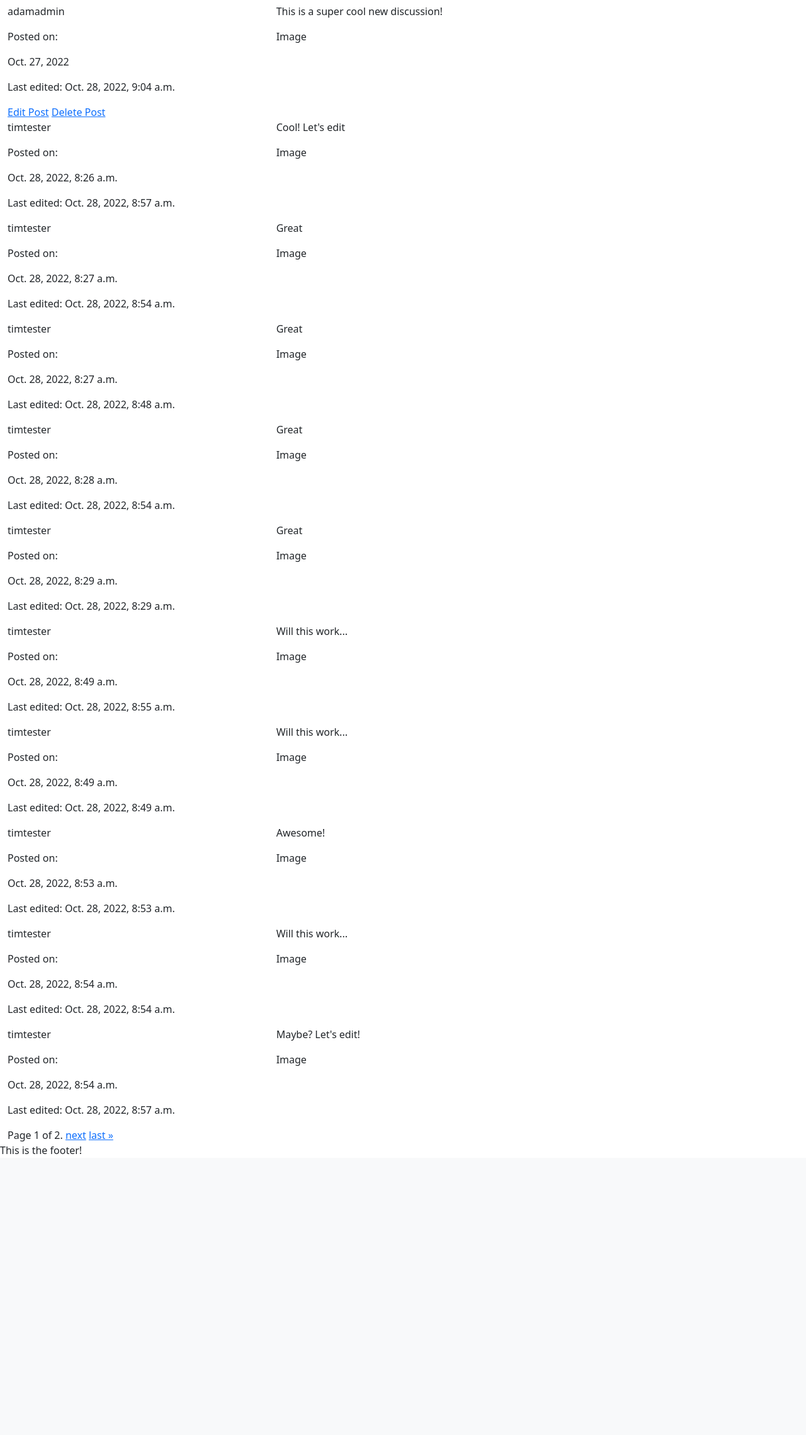
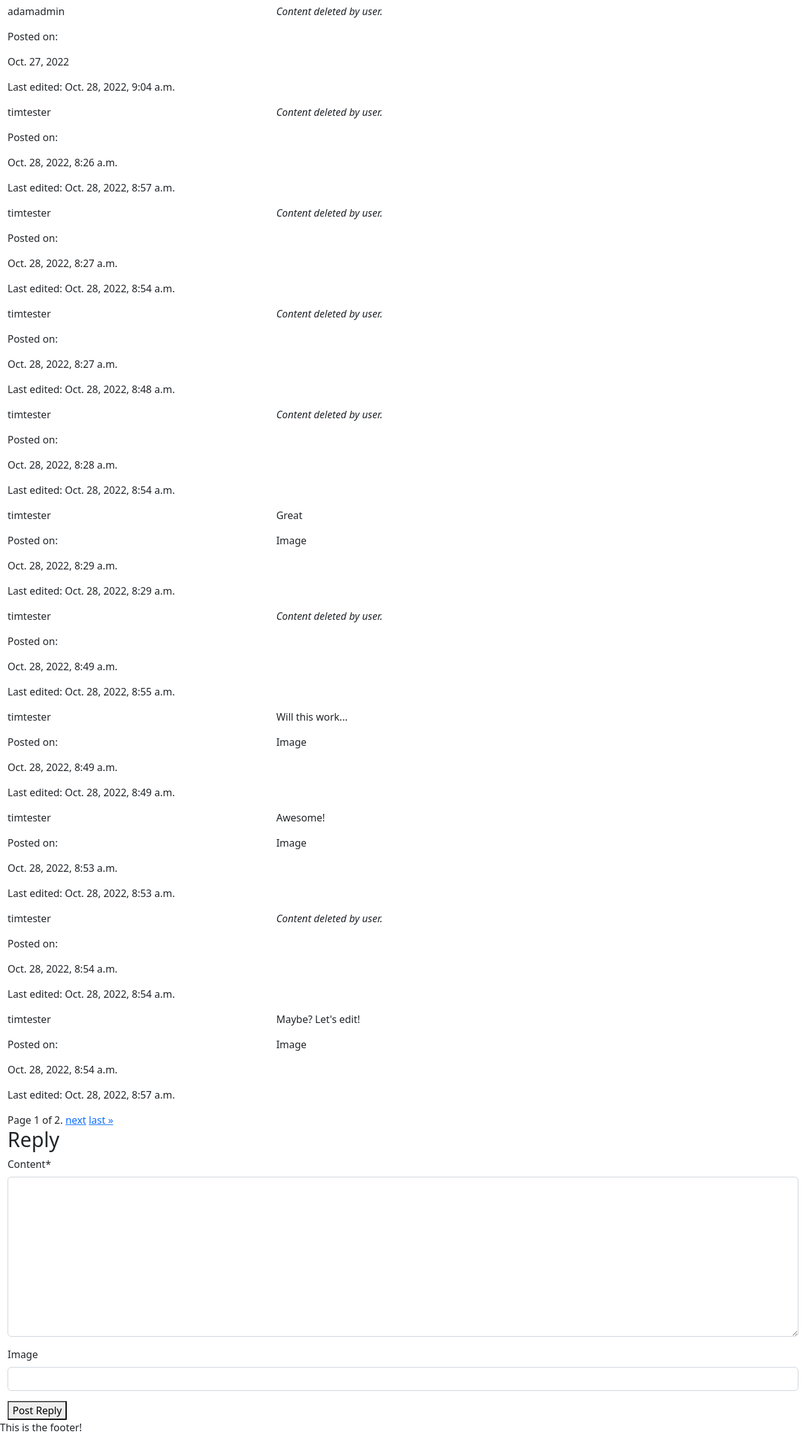
Before and after one commit to SJECollins/plant-exchange, a Django app: page /forums/view_topic/1 in a window 1280 px wide. Shown: the part 106-2384 px from the top of the page at 63% size. Before the commit the page ends 1938 px from the top, so only its background shows below. Run offline with Django 4.2, Linux system fonts and the light colour scheme; a user stored in the database is signed in; data comes from the database, SQL or seed files in the repository; both versions use the stored data as it was after the commit; some libraries are stand-ins or nearby versions.

Commit message:
Working forums views

```diff
--- a/forums/templates/forums/edit_reply.html
+++ b/forums/templates/forums/edit_reply.html
@@ -1,4 +1,6 @@
 {% extends 'base.html' %}
+
+{% load crispy_forms_tags %}
 
 {% block title %}
 Edit Reply
--- a/forums/templates/forums/forum.html
+++ b/forums/templates/forums/forum.html
@@ -16,7 +16,7 @@
     <div class="col-12">
         <!-- Paginated discussions -->
         {% for discussion in page_obj %}
-        <a href="#"> {{ discussion.title }}</a>
+        <a href="{% url 'forums:view_topic' topic_id=discussion.id %}"> {{ discussion.title }}</a>
         {% endfor %}
     <div class="pagination">
         <span class="step-links">
--- a/forums/templates/forums/thread.html
+++ b/forums/templates/forums/thread.html
@@ -1,4 +1,6 @@
 {% extends 'base.html' %}
+
+{% load crispy_forms_tags %}
 
 {% block title %}
 {{ discussion.title }}
@@ -21,16 +23,20 @@
                 <p>{{ discussion.created_on }}</p>
             </div>
             <div class="col-8">
+                {% if discussion.deleted %}
+                <p><em>Content deleted by user.</em></p>
+                {% else %}
                 <p>{{ discussion.content }}</p>
                 <p>Image</p>
+                {% endif %}
             </div>
             <div>
                 <p>Last edited: {{ discussion.last_edited }}</p>
             </div>
-            {% if discussion.creator == request.user %}
+            {% if discussion.creator == request.user and not discussion.deleted %}
             <div>
-                <a href="">Edit Post</a>
-                <a href="">Delete Post</a>
+                <a href="{% url 'forums:edit_topic' pk=discussion.id %}">Edit Post</a>
+                <a href="{% url 'forums:delete_topic' topic_id=discussion.id %}">Delete Post</a>
             </div>
             {% endif %}
         </div>
@@ -43,16 +49,22 @@
                 <p>{{ post.created_on }}</p>
             </div>
             <div class="col-8">
+                {% if post.deleted %}
+                <p><em>Content deleted by user.</em></p>
+                {% else %}
                 <p>{{ post.content }}</p>
                 <p>Image</p>
+                {% endif %}
             </div>
             <div>
                 <p>Last edited: {{ post.last_edited }}</p>
             </div>
             {% if post.creator == request.user %}
             <div>
-                <a href="">Edit Post</a>
-                <a href="">Delete Post</a>
+                {% if not post.deleted %}
+                <a href="{% url 'forums:edit_reply' pk=post.id %}">Edit Post</a>
+                <a href="{% url 'forums:delete_reply' reply_id=post.id %}">Delete Post</a>
+                {% endif %}
             </div>
             {% endif %}
         </div>
@@ -74,12 +86,16 @@
                 {% endif %}
             </span>
         </div>
-
     </div>
 </section>
 <section class="container-fluid">
     <div class="col-12">
-        <!-- Below discussion - holds the reply button? -->
+        <h2>Reply</h2>
+        <form method="POST">
+            {% csrf_token %}
+            {{ post_form|crispy }}
+            <button type="submit">Post Reply</button>
+        </form>
     </div>
 </section>
 
--- a/forums/urls.py
+++ b/forums/urls.py
@@ -8,8 +8,8 @@ urlpatterns = [
     path('forum/<forum_id>', views.ForumView.as_view(), name='forum'),
     path('new_topic/<forum_id>', views.TopicCreate.as_view(), name='new_topic'),
     path('view_topic/<topic_id>', views.TopicView.as_view(), name='view_topic'),
-    path('edit_topic/<topic_id>', views.TopicEdit.as_view(), name='edit_topic'),
+    path('edit_topic/<pk>', views.TopicEdit.as_view(), name='edit_topic'),
     path('delete_topic/<topic_id>', views.TopicDelete.as_view(), name='delete_topic'),
-    path('edit_reply/<reply_id>', views.ReplyEdit.as_view(), name='edit_reply'),
+    path('edit_reply/<pk>', views.ReplyEdit.as_view(), name='edit_reply'),
     path('delete_reply/<reply_id>', views.ReplyDelete.as_view(), name='delete_reply')
 ]
--- a/forums/views.py
+++ b/forums/views.py
@@ -1,4 +1,5 @@
 from django.shortcuts import render, get_object_or_404, reverse
+from django.http import HttpResponseRedirect
 from django.core.paginator import Paginator
 from django.views import View, generic
 from django.views.generic.edit import CreateView, UpdateView, DeleteView
@@ -31,9 +32,8 @@ class ForumView(generic.ListView):
 
 class TopicCreate(CreateView):
     model = Discussion
-    fields = ['title', 'description', 'image', ]
+    fields = ['title', 'content', 'image', ]
     template_name = 'forums/new_thread.html'
-    success_url = '/forums/'
 
     def get_context_data(self, **kwargs):
         context = super(TopicCreate, self).get_context_data(**kwargs)
@@ -46,27 +46,28 @@ class TopicCreate(CreateView):
         context = {'forum_id': self.kwargs['forum_id']}
         return super(TopicCreate, self).form_valid(form)
 
+    def get_success_url(self):
+        return reverse('forums:view_topic',args=(self.object.id,))
+
 
 class TopicEdit(UpdateView):
     model = Discussion
-    fields = ['title', 'description', 'image', 'is_open',]
+    fields = ['title', 'content', 'image', 'is_open',]
     template_name = 'forums/new_thread.html'
 
     def get_success_url(self):
-        topic_id = self.kwargs['topic_id']
-        return reverse('/forums/view_topic/', kwargs={'topic_id': topic_id})
+        topic_id = self.kwargs['pk']
+        return reverse('forums:view_topic', kwargs={'topic_id': topic_id})
 
 
 class TopicDelete(View):
     def get(self, request, topic_id, *args, **kwargs):
         discussion = get_object_or_404(Discussion, id=topic_id)
+        url = reverse('forums:view_topic', kwargs={'topic_id': topic_id})
         if discussion.creator == request.user:
             discussion.deleted = True
             discussion.save()
-
-    def get_success_url(self):
-        forum_id = discussion.forum.id
-        return reverse('/forums/forum/', kwargs={'forum_id': forum_id})
+            return HttpResponseRedirect(url)
 
 
 class TopicView(View):
@@ -80,7 +81,22 @@ class TopicView(View):
         context = {
             'discussion': discussion,
             'page_obj': page_obj,
-            'reply_form': PostForm(),
+            'post_form': PostForm(),
+        }
+
+        return render(request, template_name, context)
+
+    def post(self, request, topic_id, *args, **kwargs):
+        discussion = get_object_or_404(Discussion, id=topic_id)
+        posts = discussion.posts.all()
+        paginator = Paginator(posts, 10)
+        page_number = request.GET.get('page')
+        page_obj = paginator.get_page(page_number)
+        template_name = 'forums/thread.html'
+        context = {
+            'discussion': discussion,
+            'page_obj': page_obj,
+            'post_form': PostForm(),
         }
 
         post_form = PostForm(data=request.POST)
@@ -90,6 +106,8 @@ class TopicView(View):
             post_form = post_form.save(commit=False)
             post_form.discussion = discussion
             post_form.save()
+            url = reverse('forums:view_topic', kwargs={'topic_id': discussion.id})
+            return HttpResponseRedirect(url)
         else:
             post_form = PostForm()
 
@@ -102,19 +120,18 @@ class ReplyEdit(UpdateView):
     template_name = 'forums/edit_reply.html'
 
     def get_success_url(self):
-        reply_id = self.kwargs['reply_id']
-        reply = get_object_or_404(Reply, id=reply_id)
-        topic = get_object_or_404(Discussion, id=reply.discussion)
-        return reverse('/forums/view_topic/', kwargs={'topic_id': topic.id})
+        reply_id = self.kwargs['pk']
+        reply = get_object_or_404(Post, id=reply_id)
+        topic = get_object_or_404(Discussion, id=reply.discussion.id)
+        return reverse('forums:view_topic', kwargs={'topic_id': topic.id})
 
 
 class ReplyDelete(View):
     def get(self, request, reply_id, *args, **kwargs):
         post = get_object_or_404(Post, id=reply_id)
+        topic_id = post.discussion.id
+        url = reverse('forums:view_topic', kwargs={'topic_id': topic_id})
         if post.creator == request.user:
             post.deleted = True
             post.save()
-
-    def get_success_url(self):
-        topic_id = post.discussion.id
-        return reverse('/forums/view_topic/', kwargs={'topic_id': topic_id})
+            return HttpResponseRedirect(url)
--- a/plantexchange/settings.py
+++ b/plantexchange/settings.py
@@ -121,7 +121,7 @@ LOGIN_URL = '/accounts/login/'
 LOGIN_REDIRECT_URL = '/'
 LOGOUT_REDIRECT_URL = '/'
 
-CSRF_TRUSTED_ORIGINS=['https://8000-sjecollins-plantexchang-5sm87tlno19.ws-eu73.gitpod.io']
+CSRF_TRUSTED_ORIGINS=['https://8000-sjecollins-plantexchang-5sm87tlno19.ws-eu72.gitpod.io']
 
 CSRF_COOKIE_SECURE=False
 
```
Also changed, not shown: db.sqlite3.
